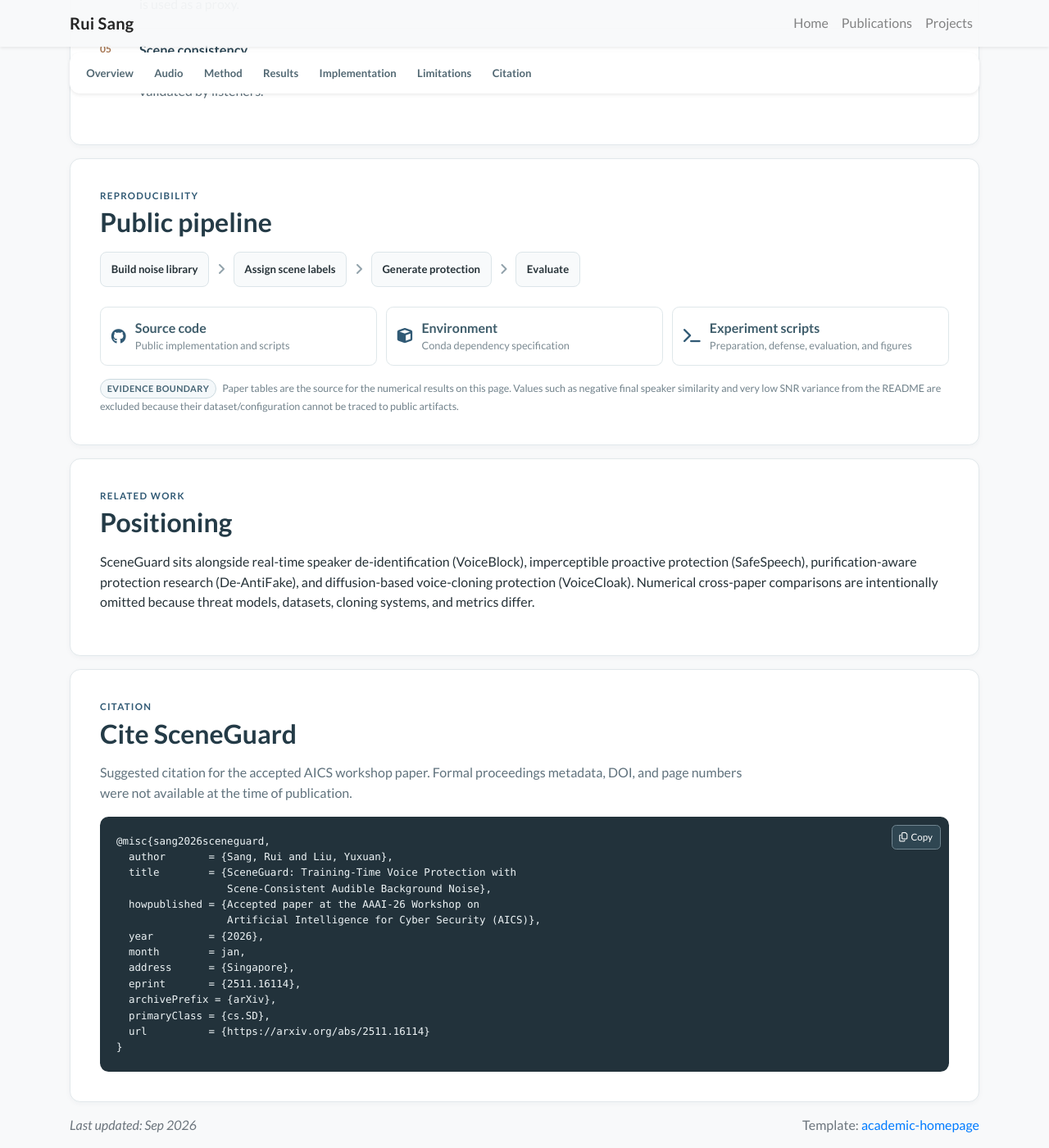
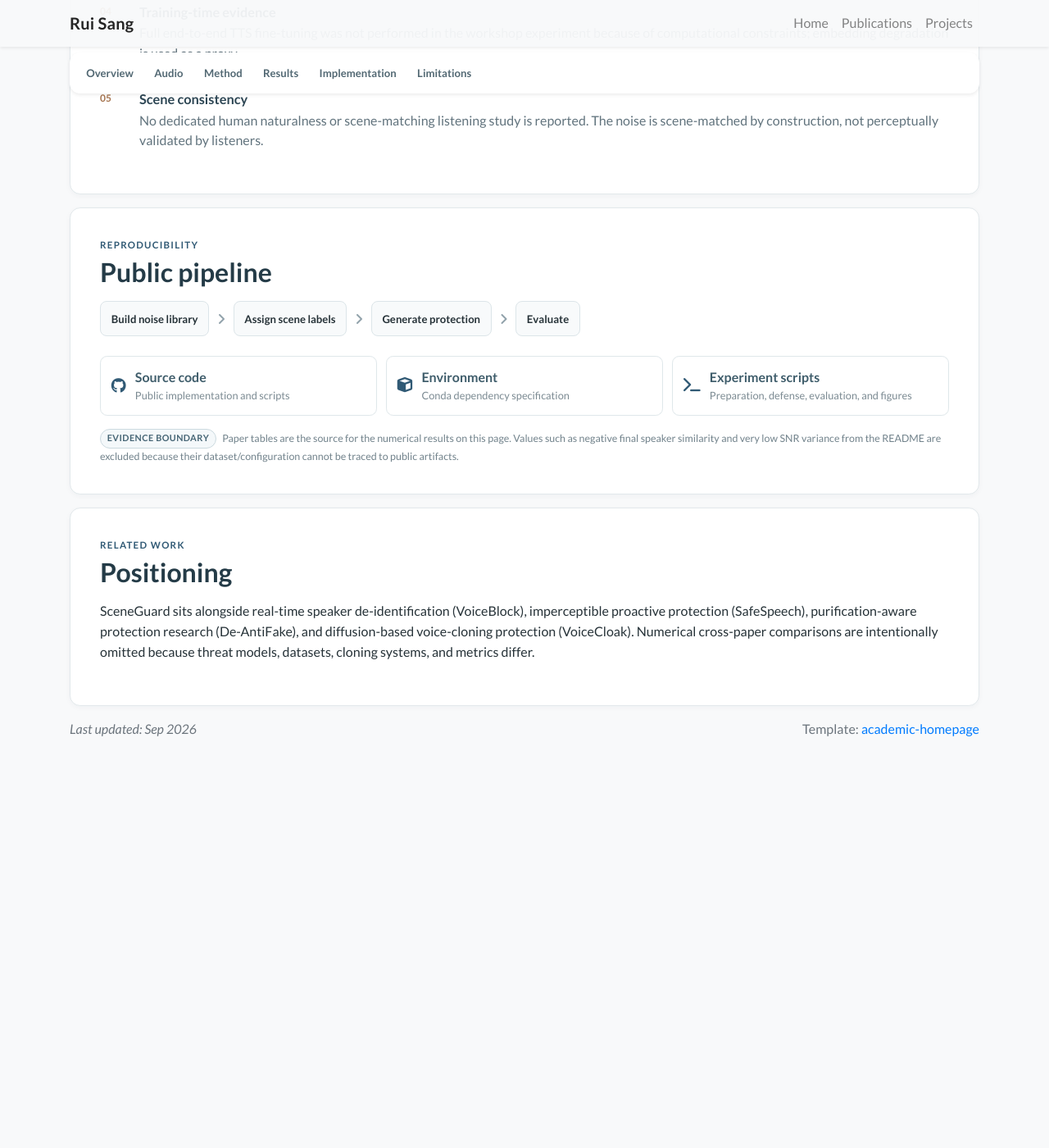
Before and after one commit to richael-sang/richael-sang.github.io, a Jekyll site: the page built from _projects/sceneguard.md, in a window 1280 px wide and 1400 px high, scrolled down 7409 px. Shown: the whole window at 82% size. Built offline with Jekyll 4.4.1, drawn with Linux system fonts in a browser that asks for light colours; nearby versions of some CDN libraries; a style sheet for code colours, icons or effects is not loaded; after the commit the page ends 8326 px from its top, so only the background shows below that; some of the changed text lies outside the part shown.

Commit message:
refine SceneGuard architecture section
Co-authored-by: Cursor <cursoragent@cursor.com>

```diff
--- a/_projects/sceneguard.md
+++ b/_projects/sceneguard.md
@@ -41,10 +41,6 @@ hero_links:
     url: "#audio-demo"
     target: _self
     icon: fas fa-headphones
-  BibTeX:
-    url: "#citation"
-    target: _self
-    icon: fas fa-quote-right
 links:
   Paper: https://arxiv.org/pdf/2511.16114
   Code: https://github.com/richael-sang/SceneGuard
@@ -61,8 +57,6 @@ section_nav:
   label: Implementation
 - id: limitations
   label: Limitations
-- id: citation
-  label: Citation
 ---
 
 <section class="project-section" id="overview">
@@ -150,9 +144,8 @@ section_nav:
   <div class="section-kicker">System architecture</div>
   <h2>Pretrained perception, per-sample optimization</h2>
   <p class="section-intro">PANNs, ECAPA-TDNN, and Whisper are pretrained components. SceneGuard does not train them; gradients update only the temporal mask and global gain for each sample.</p>
-  <figure class="technical-figure">
-    <img src="{{ '/assets/images/projects/sceneguard/system-architecture.svg' | relative_url }}" alt="SceneGuard system architecture showing scene-conditioned noise selection, mask and gain optimization, pretrained ECAPA feedback, protected speech, and evaluation components">
-    <figcaption>Scene selection provides context-aware noise; ECAPA feedback drives mask and gain optimization under regularization and SNR constraints. Whisper, STOI, PESQ, and preprocessing operations are used for evaluation.</figcaption>
+  <figure class="technical-figure technical-figure-borderless">
+    <img src="{{ '/assets/images/projects/sceneguard/paper-architecture.png' | relative_url }}" alt="SceneGuard architecture: scene-matched noise selection, direct or optimized defense generation, and training-time and zero-shot evaluation" loading="lazy">
   </figure>
 </section>
 
@@ -360,26 +353,3 @@ section_nav:
   <h2>Positioning</h2>
   <p>SceneGuard sits alongside real-time speaker de-identification (VoiceBlock), imperceptible proactive protection (SafeSpeech), purification-aware protection research (De-AntiFake), and diffusion-based voice-cloning protection (VoiceCloak). Numerical cross-paper comparisons are intentionally omitted because threat models, datasets, cloning systems, and metrics differ.</p>
 </section>
-
-<section class="project-section" id="citation">
-  <div class="section-kicker">Citation</div>
-  <h2>Cite SceneGuard</h2>
-  <p class="section-intro">Suggested citation for the accepted AICS workshop paper. Formal proceedings metadata, DOI, and page numbers were not available at the time of publication.</p>
-  <div class="bibtex-block">
-    <button type="button" class="copy-button" data-copy-target="sceneguard-bibtex" aria-label="Copy SceneGuard BibTeX"><i class="far fa-copy mr-1" aria-hidden="true"></i>Copy</button>
-    <pre id="sceneguard-bibtex"><code>@misc{sang2026sceneguard,
-  author       = {Sang, Rui and Liu, Yuxuan},
-  title        = {SceneGuard: Training-Time Voice Protection with
-                  Scene-Consistent Audible Background Noise},
-  howpublished = {Accepted paper at the AAAI-26 Workshop on
-                  Artificial Intelligence for Cyber Security (AICS)},
-  year         = {2026},
-  month        = jan,
-  address      = {Singapore},
-  eprint       = {2511.16114},
-  archivePrefix = {arXiv},
-  primaryClass = {cs.SD},
-  url          = {https://arxiv.org/abs/2511.16114}
-}</code></pre>
-  </div>
-</section>
--- a/assets/css/project-page.css
+++ b/assets/css/project-page.css
@@ -346,6 +346,13 @@
     border: 1px solid #dfe7ea;
     border-radius: 0.7rem;
     background: #fafcfc;
+}
+
+.technical-figure-borderless {
+    padding: 0;
+    border: 0;
+    border-radius: 0;
+    background: transparent;
 }
 
 .technical-figure img {
@@ -717,39 +724,6 @@
     color: #7b8a92;
 }
 
-.bibtex-block {
-    position: relative;
-}
-
-.bibtex-block pre {
-    overflow-x: auto;
-    margin: 0;
-    padding: 1.25rem;
-    border-radius: 0.65rem;
-    background: #22323b;
-    color: #eef4f6;
-    font-size: 0.78rem;
-}
-
-.copy-button {
-    position: absolute;
-    top: 0.65rem;
-    right: 0.65rem;
-    z-index: 1;
-    border: 1px solid #718691;
-    border-radius: 0.35rem;
-    background: #2f4652;
-    color: #fff;
-    cursor: pointer;
-    font-size: 0.72rem;
-    padding: 0.32rem 0.55rem;
-}
-
-.copy-button:hover,
-.copy-button:focus {
-    background: #3b5968;
-}
-
 @media (max-width: 991.98px) {
     .overview-grid,
     .evaluation-grid,
@@ -849,10 +823,6 @@
         transform: rotate(90deg);
         text-align: center;
     }
-
-    .bibtex-block pre {
-        padding-top: 3.2rem;
-    }
 }
 
 @media (prefers-reduced-motion: reduce) {
--- a/assets/js/project-page.js
+++ b/assets/js/project-page.js
@@ -59,42 +59,6 @@
         });
     }
 
-    function initializeCopyButtons() {
-        document.querySelectorAll("[data-copy-target]").forEach(function (button) {
-            button.addEventListener("click", function () {
-                var target = document.getElementById(button.getAttribute("data-copy-target"));
-                if (!target) return;
-                var text = target.textContent;
-
-                if (navigator.clipboard && window.isSecureContext) {
-                    navigator.clipboard.writeText(text).then(function () {
-                        showCopiedState(button);
-                    });
-                    return;
-                }
-
-                var textarea = document.createElement("textarea");
-                textarea.value = text;
-                textarea.setAttribute("readonly", "");
-                textarea.style.position = "fixed";
-                textarea.style.opacity = "0";
-                document.body.appendChild(textarea);
-                textarea.select();
-                document.execCommand("copy");
-                document.body.removeChild(textarea);
-                showCopiedState(button);
-            });
-        });
-    }
-
-    function showCopiedState(button) {
-        var original = button.innerHTML;
-        button.textContent = "Copied";
-        window.setTimeout(function () {
-            button.innerHTML = original;
-        }, 1600);
-    }
-
     function preventSimultaneousAudio() {
         document.querySelectorAll("audio").forEach(function (audio) {
             audio.addEventListener("play", function () {
@@ -108,7 +72,6 @@
     document.addEventListener("DOMContentLoaded", function () {
         initializeSnrExplorer();
         initializeRobustnessExplorer();
-        initializeCopyButtons();
         preventSimultaneousAudio();
     });
 })();
```
Also changed, not shown: DESIGN_PLAN.md (+4 -4 lines), scripts/extract_sceneguard_architecture.py (added, +70 -0 lines), assets/images/projects/sceneguard/paper-architecture.png (added), assets/images/projects/sceneguard/system-architecture.svg (deleted).
